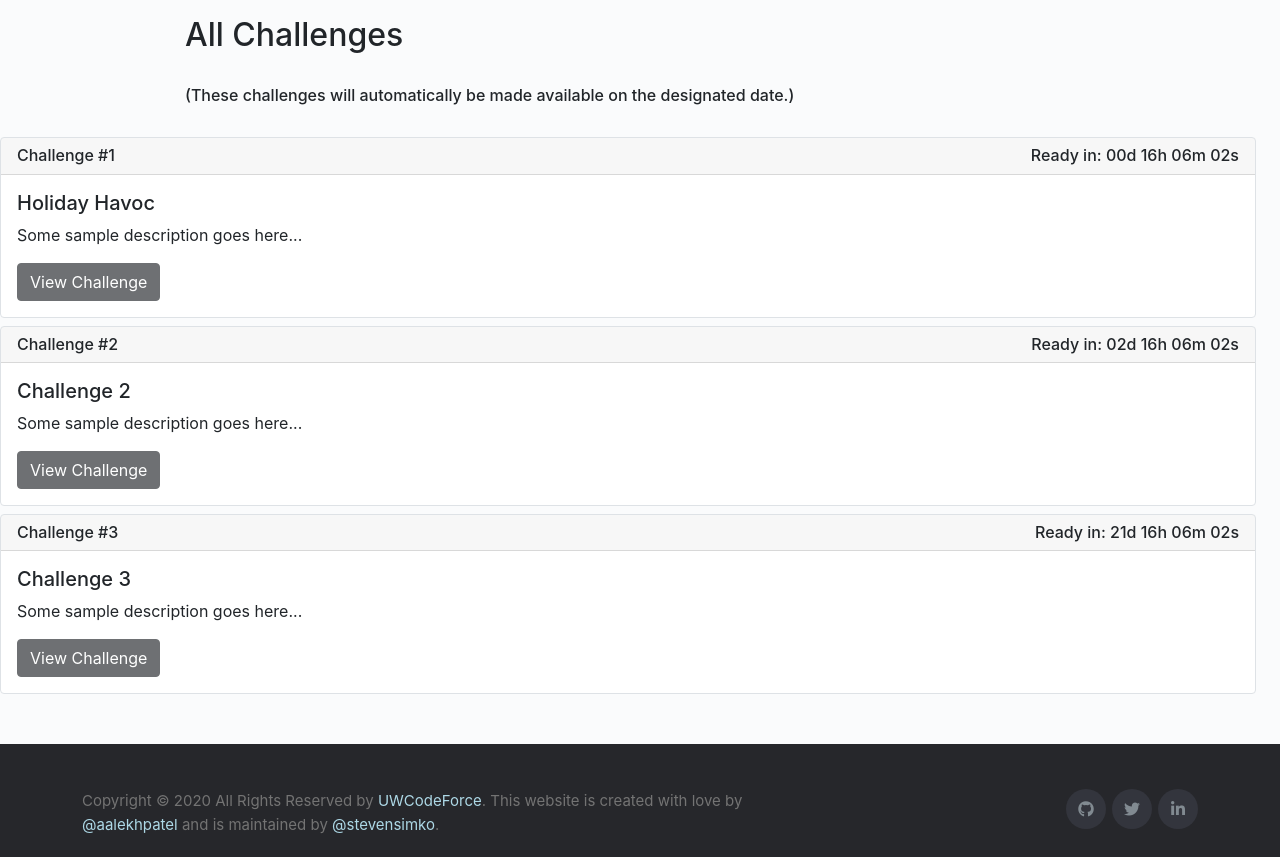
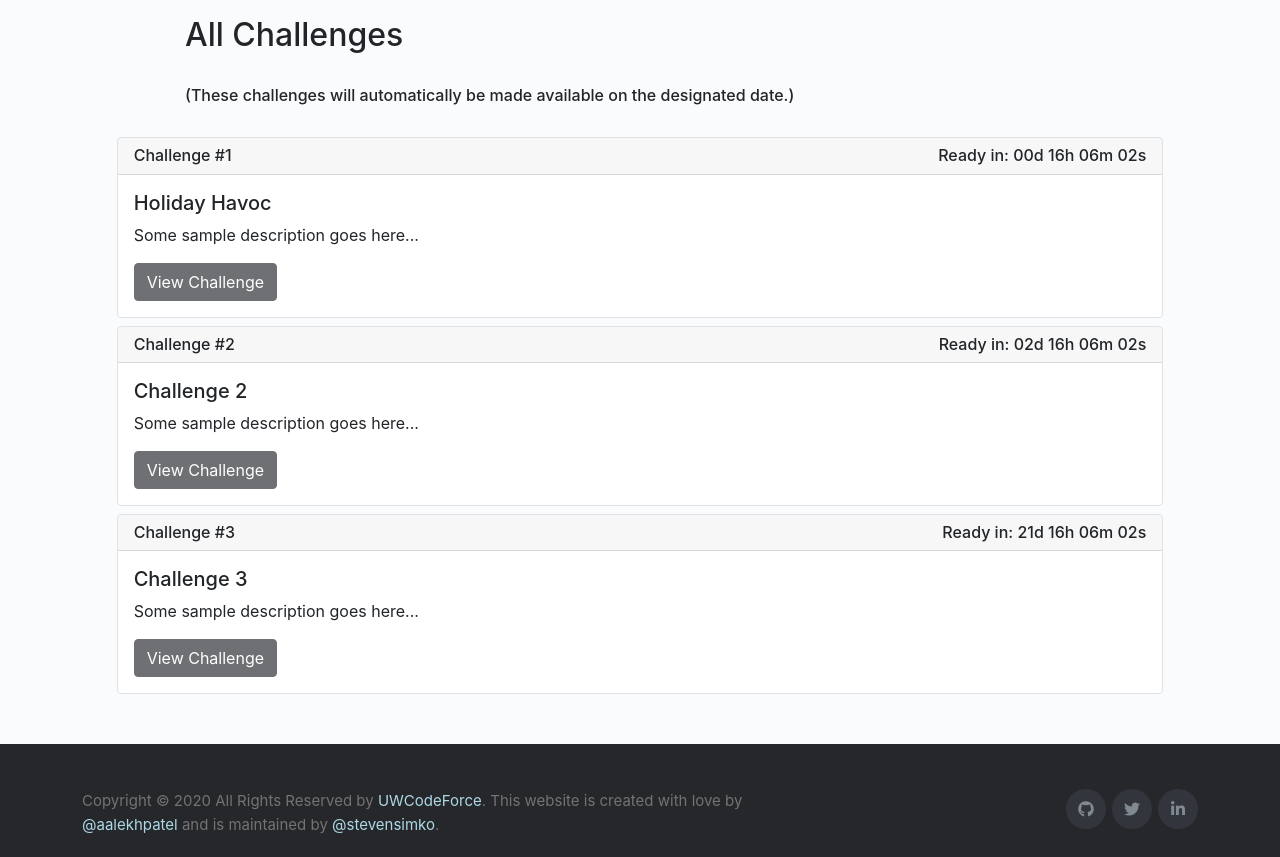
Before and after one commit to infinity7998/uwcodeforce-website, a React (Create React App) app: page /challenges in a window 1280 px wide. Shown: the part 880-1737 px from the top of the page. Built offline with nearby package versions, Linux system fonts and the light colour scheme.

Commit message:
Added auto margin to col containing the challenge cards

```diff
--- a/src/components/Challenges/Challenges.js
+++ b/src/components/Challenges/Challenges.js
@@ -54,7 +54,7 @@ const Challenges = () => {
                 <br/>
                 <h6>(These challenges will automatically be made available on the designated date.)</h6>
             </div>
-            <div className="row col-sm-12">
+            <div className="row col-sm-10 mx-auto">
             {[...challenges].sort((a, b) => a.releaseTime > b.releaseTime ? 1 : -1).map((item, idx) => (
                 <Challenge
                     releaseTime={item.releaseTime}
```
